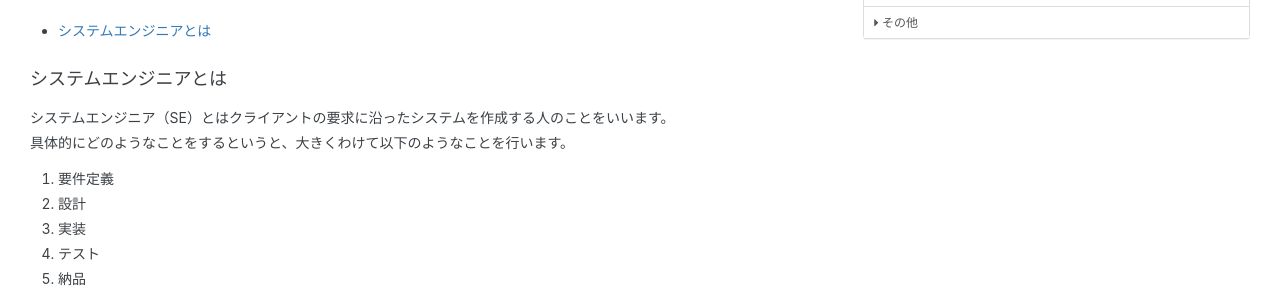
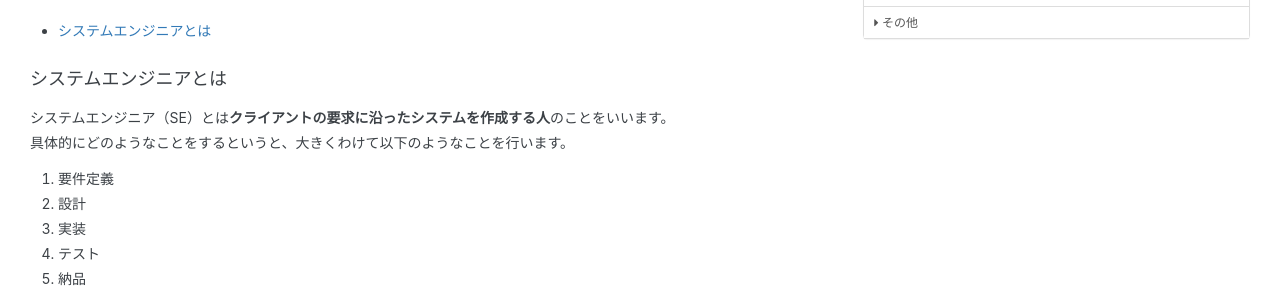
Before and after one commit to modulesjp/JavaTraining, a Jekyll site: the page built from docs/introductions/0.0.0.system-engineer.md, in a window 1280 px wide. Shown: the part 320-620 px from the top of the page. Built offline with Jekyll 4.4.1, drawn with Linux system fonts in a browser that asks for light colours; nearby versions of some CDN libraries; our own code applies the rules of GitHub Pages for plain Markdown files.

Commit message:
2018.04.05

```diff
--- a/docs/introductions/0.0.0.system-engineer.md
+++ b/docs/introductions/0.0.0.system-engineer.md
@@ -9,7 +9,7 @@
 
 
 ### <a name="sec1"></a>システムエンジニアとは
-システムエンジニア（SE）とはクライアントの要求に沿ったシステムを作成する人のことをいいます。
+システムエンジニア（SE）とは**クライアントの要求に沿ったシステムを作成する人**のことをいいます。
 具体的にどのようなことをするというと、大きくわけて以下のようなことを行います。
 
 1. 要件定義
```
